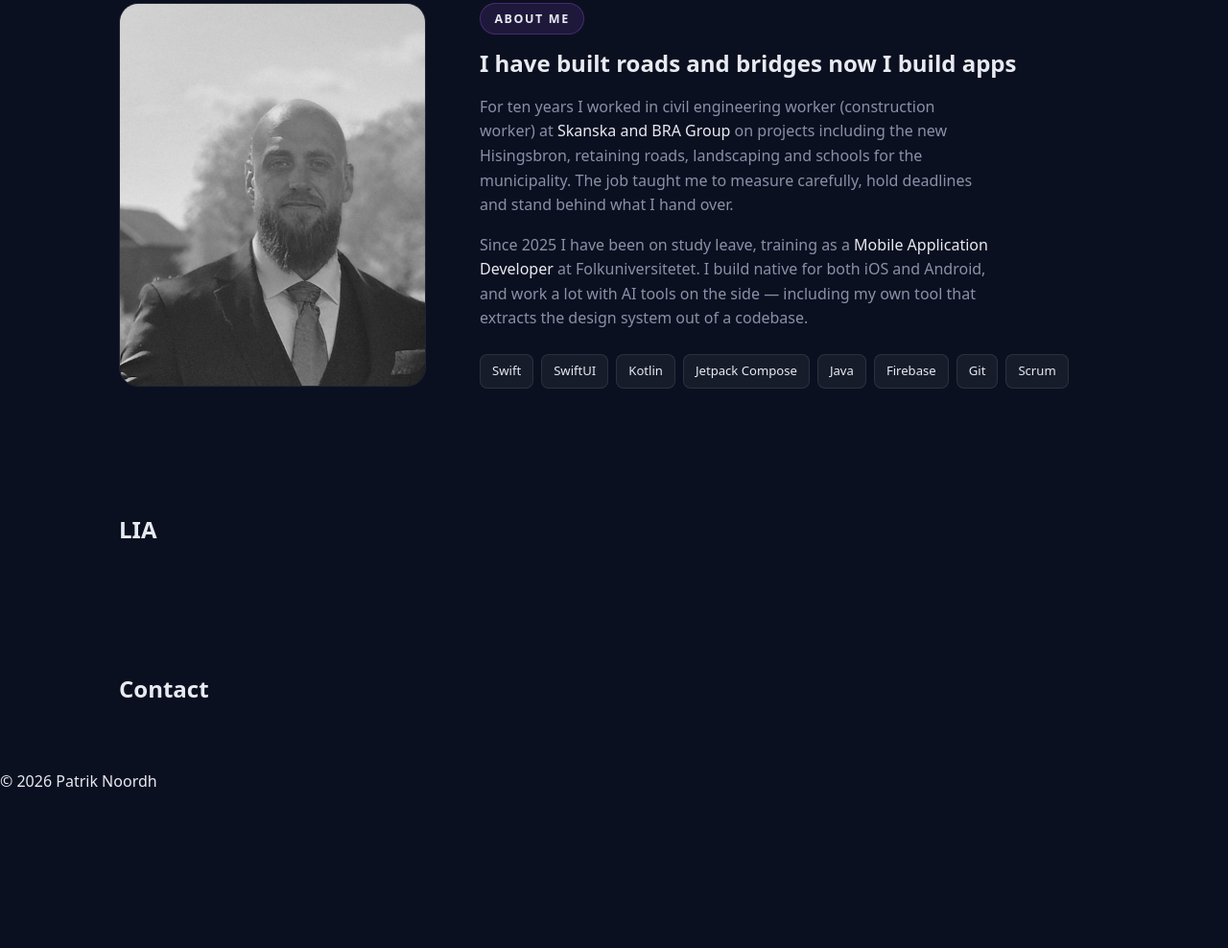
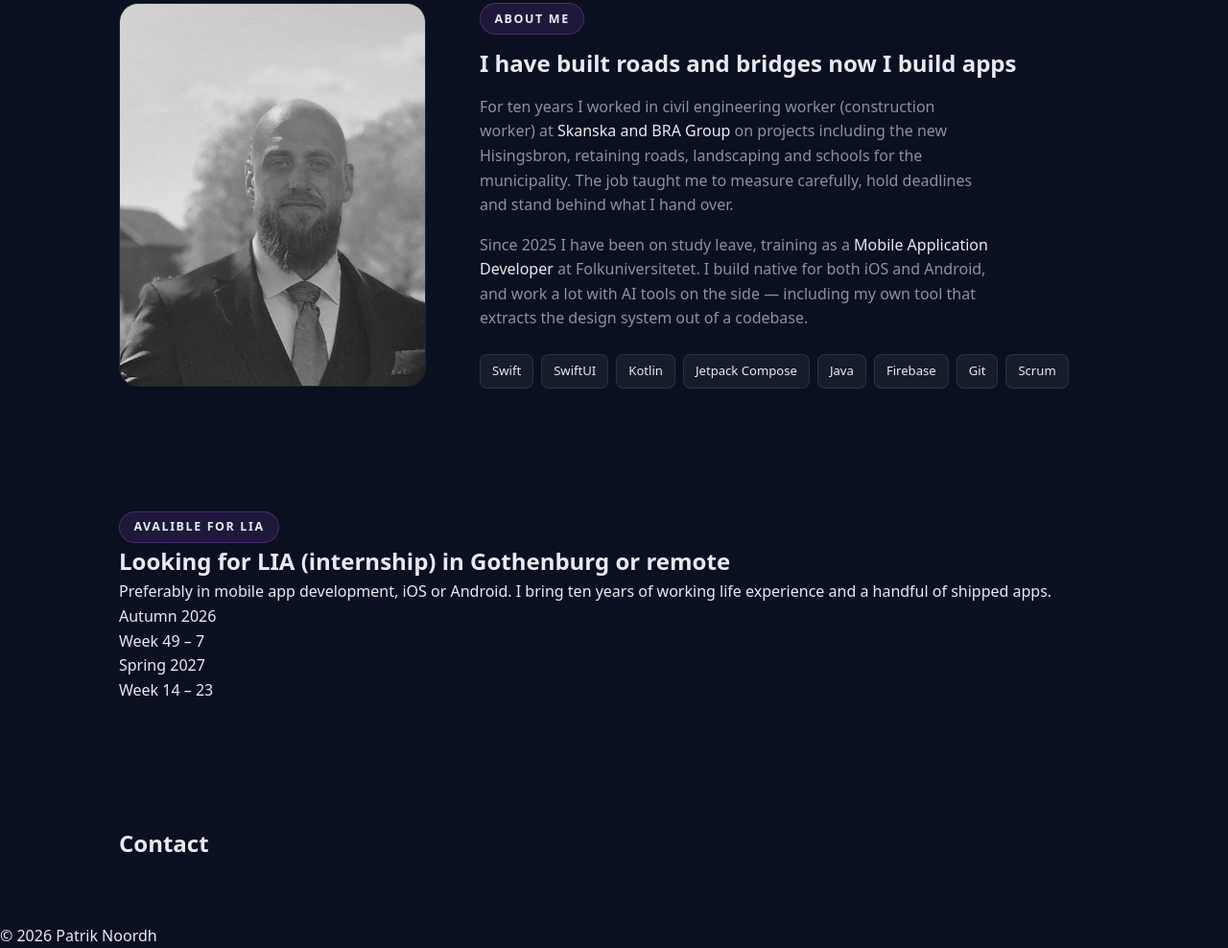
Before and after one commit to PatrikNoordh/PatrikNoordh.github.io, a plain HTML site: page index.html in a window 1280 px wide. Shown: the part 1761-2749 px from the top of the page at 96% size. Before the commit the page ends 2588 px from the top, so only its background shows below. Drawn offline with Linux system fonts and the light colour scheme.

Commit message:
feat(html): add LIA section with availability periods

```diff
--- a/index.html
+++ b/index.html
@@ -196,7 +196,24 @@
       </section>
 
       <section id="lia">
-        <h2>LIA</h2>
+        <div class="lia-card">
+          <span class="pill pill-avalible">Avalible for LIA</span>
+          <h2>Looking for LIA (internship) in Gothenburg or remote</h2>
+          <p>
+            Preferably in mobile app development, iOS or Android. I bring ten
+            years of working life experience and a handful of shipped apps.
+          </p>
+          <dl class="periods">
+            <div class="period">
+              <dt>Autumn 2026</dt>
+              <dd>Week 49 – 7</dd>
+            </div>
+            <div class="period">
+              <dt>Spring 2027</dt>
+              <dd>Week 14 – 23</dd>
+            </div>
+          </dl>
+        </div>
       </section>
 
       <section id="contact">
```
